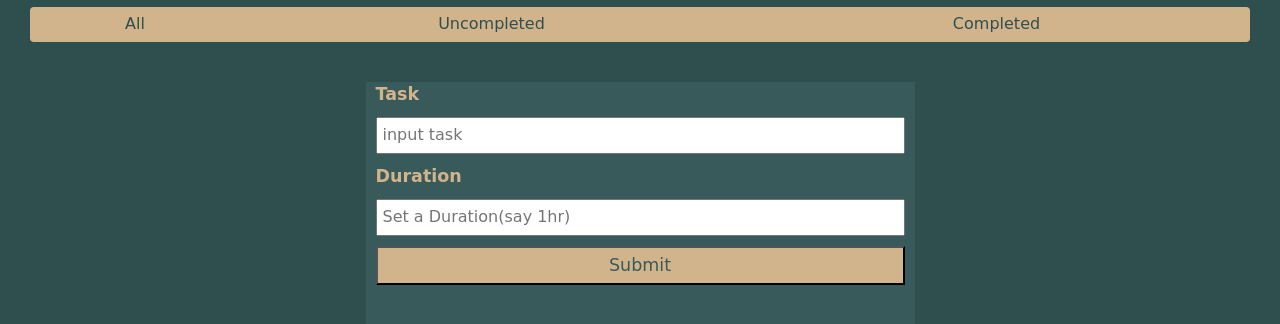
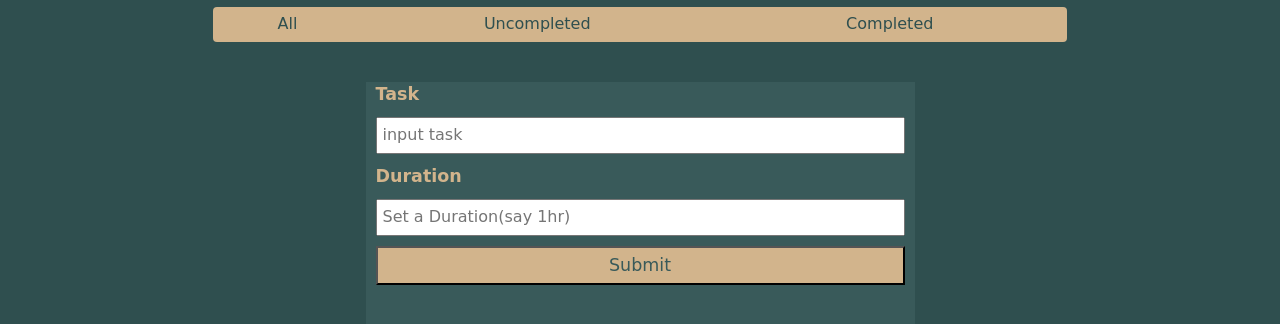
Before and after one commit to Moween/TODOLIST, a plain HTML site: page index.html in a window 1280 px wide. Shown: the part 40-364 px from the top of the page. Drawn offline with nearby package versions, Linux system fonts and the light colour scheme.

Commit message:
Change navbar width in large screen.

```diff
--- a/styles.css
+++ b/styles.css
@@ -195,4 +195,8 @@ button:focus {
     top: 3px;
   }
 
+  .navbar {
+    width: 70%;
+  }
+
 }
```
